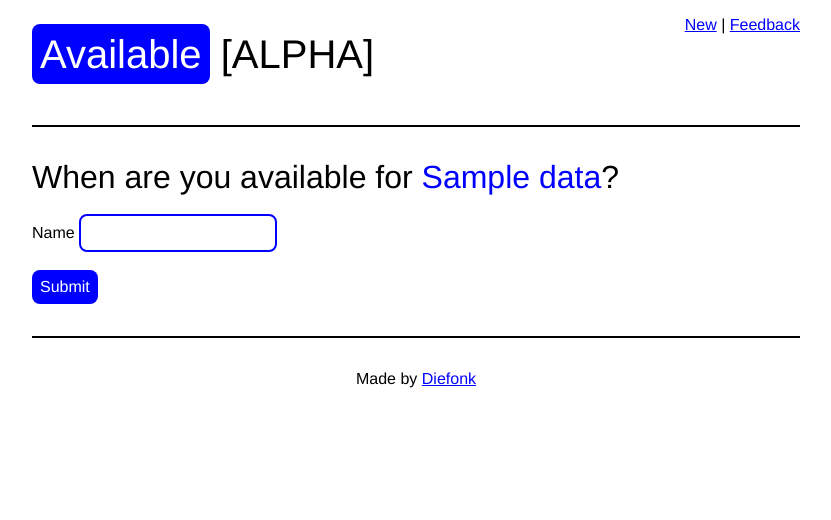
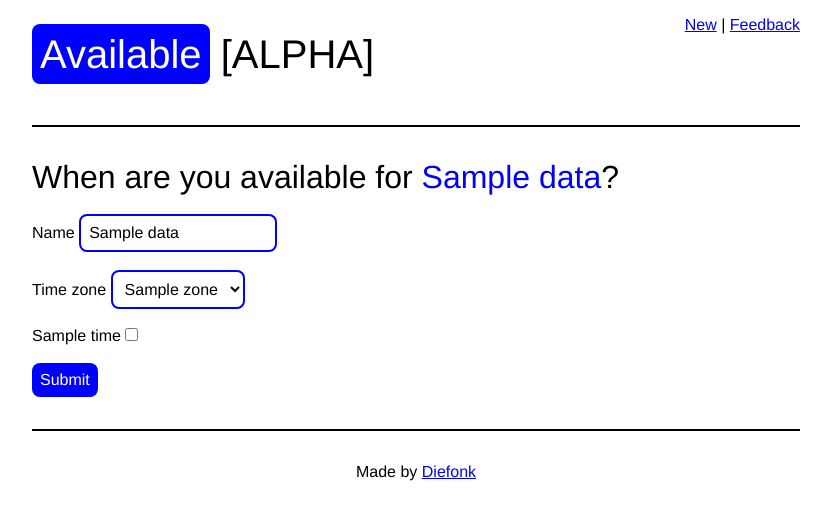
Before and after one commit to Diefonk/avail, a Flask app: template templates/reply.html in a window 1280 px wide. Shown: the top 520 px of the page, without its empty margins (224-1055 px from the left). Run offline with Flask 2, Linux system fonts and the light colour scheme; the template is opened without the code that fills it: most values are stand-ins (such as "Sample title", 1, 10 or a date in 2020).

Commit message:
Added time zone and start of times to reply page

```diff
--- a/app.py
+++ b/app.py
@@ -45,7 +45,12 @@ def reply(id):
 		return render_template("error.html", error = "Invalid ID!")
 	with open(path, "r") as file:
 		data = load(file)
-	return render_template("reply.html", data = data, id = str(id))
+	with open("static/timezones.json", "r") as file:
+		timezones = load(file)
+	times = []
+	for index in range(data["length"] * 24 * data["resolution"]):
+		times.append({"index": index, "name": ""})
+	return render_template("reply.html", data = data, id = str(id), timezones = timezones, times = times)
 
 @app.route("/<uuid:id>/edit")
 def edit(id):
@@ -61,10 +66,16 @@ def post_reply(id):
 	path = "data/schedule/" + str(id) + ".json"
 	if not exists(path):
 		return render_template("error.html", error = "Invalid ID!")
+	with open(path, "r") as file:
+		data = load(file)
 	reply = {}
 	reply["name"] = request.form["name"]
-	with open(path, "r") as file:
-		data = load(file)
+	reply["timezone"] = request.form["timezone"]
+	times = "0" * data["length"] * 24 * data["resolution"]
+	for index in range(len(times)):
+		if str(index) in request.form:
+			times = times[:index] + "1" + times[index + 1:]
+	reply["times"] = times
 	data["replies"].append(reply)
 	with open(path, "w") as file:
 		dump(data, file, separators = (',', ':'))
--- a/templates/header.html
+++ b/templates/header.html
@@ -19,6 +19,13 @@
 		<meta name="viewport" content="width=device-width, initial-scale=1.0">
 		<link rel="stylesheet" href="{{ url_for('static', filename = 'style.css') }}">
 		<script src="{{ url_for('static', filename = 'script.js') }}"></script>
+		<noscript>
+			<style>
+				.js {
+					display: none;
+				}
+			</style>
+		</noscript>
 	</head>
 	<body>
 		<header>
--- a/templates/reply.html
+++ b/templates/reply.html
@@ -6,8 +6,36 @@
 
 	<form action="/{{ id }}/post-reply" method="post">
 		<label for="name">Name</label>
-		<input type="text" name="name" id="name" required>
+		<input type="text" name="name" id="name" required {% if data["name"] %} value="{{ data['name'] }} {% endif %}">
 		<br><br>
+
+		<label for="timezone">Time zone</label>
+		<select name="timezone" id="timezone" class="js">
+			{% for zone in timezones %}
+				<option value="{{ zone['offset'] }}" {% if zone["offset"] == data["timezone"] %} selected {% endif %}>{{ zone["name"] }}</option>
+			{% endfor %}
+		</select>
+		<noscript>
+			<label>
+				{% for zone in timezones %}
+					{% if zone["offset"] == data["timezone"] %}
+						{{ zone["name"] }}
+					{% endif %}
+				{% endfor %}
+				<i>- Requires JavaScript to change</i>
+			</label>
+		</noscript>
+		<script>
+			setTimezone();
+		</script>
+		<br><br>
+
+		{% for time in times %}
+			<label for="{{ time['index'] }}">{{ time["name"] }}</label>
+			<input type="checkbox" name="{{ time['index'] }}" id="{{ time['index'] }}" {% if time["checked"] %} checked {% endif %}>
+			<br>
+		{% endfor %}
+		<br>
 
 		<button type="submit">Submit</button>
 	</form>
```
